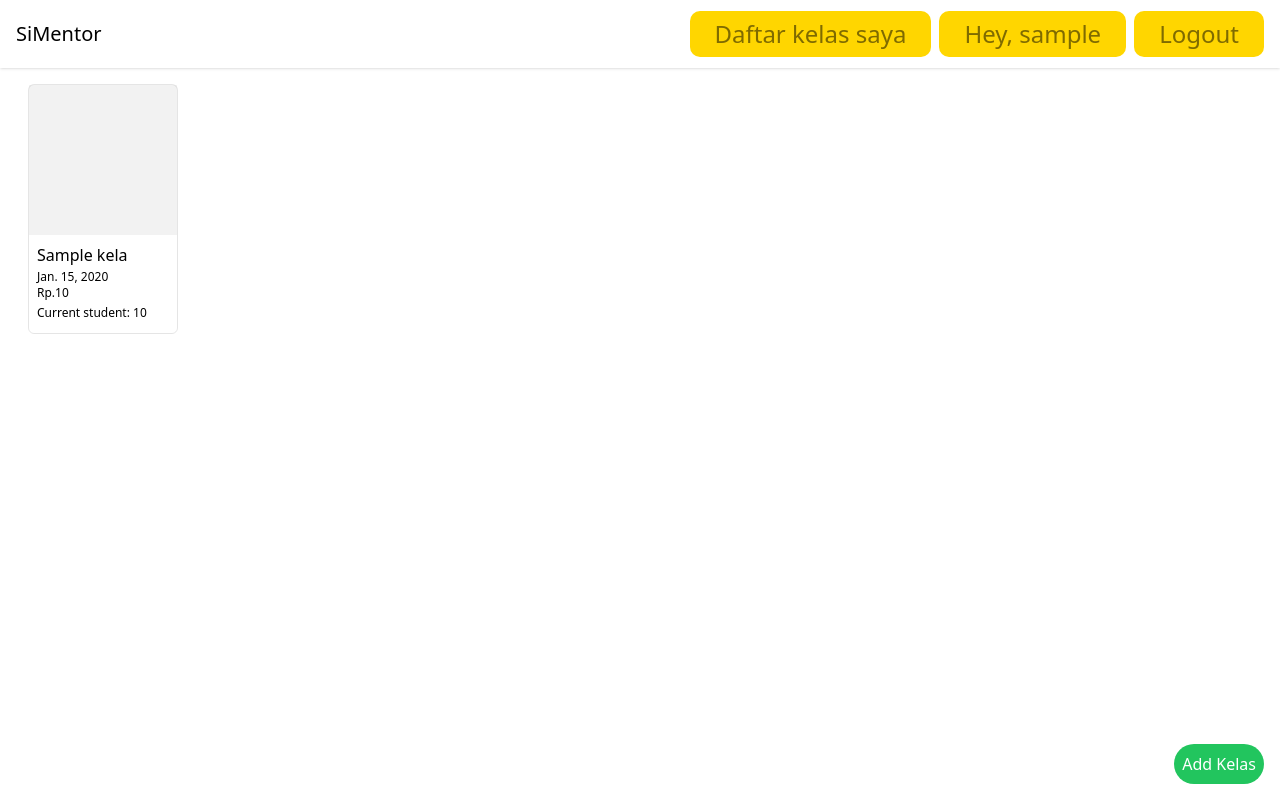
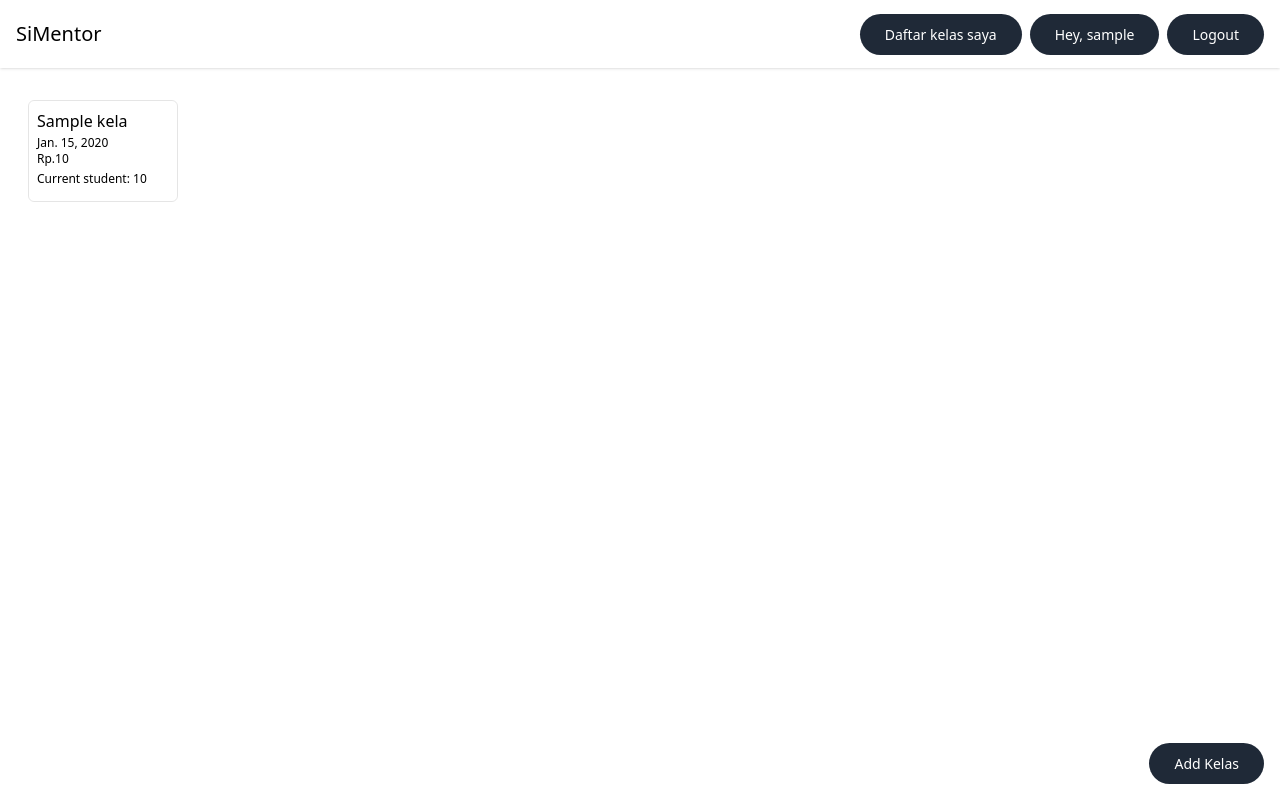
Before and after one commit to YosuaChrialMartono/TK-RPL-Sem-5, a Django app: page /mentor/my-kelas/ in a window 1280 px wide. Run offline with Django 4.2, Linux system fonts and the light colour scheme; a user stored in the database is signed in; tables that the repository leaves empty hold one stand-in row (values such as "Sample post"); some libraries are stand-ins or nearby versions.

Commit message:
Add Button styling to templates

```diff
--- a/UserProfile/templates/profile.html
+++ b/UserProfile/templates/profile.html
@@ -22,7 +22,7 @@
       <div class="text-black text-4xl font-medium font-sans leading-normal">{{ username }}</div>
       {% if is_same_person %}
       <a href="{% url 'UserProfile:view_profile_edit' username=username %}"
-        class="bg-[#FFD600] text-black text-opacity-50 text-2xl font-medium font-sans leading-normal px-[25px] py-[10px] rounded-[10px] hover:shadow-xl">Edit
+        class="bg-gray-800 text-white text-2xl font-medium font-sans leading-normal px-[25px] py-[10px] rounded-full text-sm hover:shadow-gray-90 hover:bg-gray-900 hover:shadow-xl focus:outline-none  focus:ring-4 focus:ring-gray-300">Edit
         Bio</a>
       {% endif %}
     </div>
@@ -36,7 +36,11 @@
       <div class="text-black text-opacity-50 text-2xl font-medium font-sans leading-normal">{{ friend_count }}</div>
       <div class="text-black text-4xl font-medium font-sans leading-normal">Bio</div>
       {% if user_profile.bio == "" %}
+      {% if is_same_person %}
+      <div class="w-[418px] text-black text-opacity-50 text-2xl font-medium font-sans leading-normal">You have no bio</div>
+      {% else %}
       <div class="w-[418px] text-black text-opacity-50 text-2xl font-medium font-sans leading-normal">This user has no bio</div>
+      {% endif %}
       {% else %}
       <div class="w-[418px] text-black text-opacity-50 text-2xl font-medium font-sans leading-normal">
         {{ user_profile.bio }}
--- a/mentor/templates/my-kelas.html
+++ b/mentor/templates/my-kelas.html
@@ -1,14 +1,11 @@
 {% extends "base.html" %}
 
 {% block content %}
-<div class="w-full h-[250px] px-3 flex-col justify-center items-center gap-2 inline-flex m-4 p-4">
+<div class="w-full px-3 flex-col justify-center items-center gap-2 inline-flex m-4 p-4">
     <div class="self-stretch justify-start items-start gap-2 inline-flex">
         {% for kelas in kelas_saya %}
         <div
-            class="w-[150px] h-[250px] rounded-md border border-black border-opacity-10 flex-col justify-start items-center inline-flex">
-            <div class="self-stretch h-[150px] justify-start items-start inline-flex">
-                <div class="w-[150px] h-[150px] relative bg-black bg-opacity-5"></div>
-            </div>
+            class="w-[150px] rounded-md border border-black border-opacity-10 flex-col justify-start items-center inline-flex">
             <div class="self-stretch h-[100px] p-2 flex-col justify-start items-start gap-1 flex">
                 <div class="self-stretch h-6 text-black text-base font-medium font-sans leading-normal">
                     {{ kelas.judul_kelas}}</div>
@@ -26,7 +23,7 @@
         {% endfor %}
     </div>
 </div>
-<a class='fixed bottom-4 right-4 bg-green-500 text-white p-2 rounded-full hover:bg-green-700'
+<a class='fixed bottom-4 right-4 bg-gray-800 text-white text-2xl font-medium font-sans leading-normal px-[25px] py-[10px] rounded-full text-sm hover:shadow-gray-90 hover:bg-gray-900 hover:shadow-xl focus:outline-none  focus:ring-4 focus:ring-gray-300'
     href="{% url 'mentor:create_kelas' %}">Add Kelas</a>
 
 {% endblock %}
--- a/templates/base.html
+++ b/templates/base.html
@@ -74,15 +74,15 @@
 
                 {% if user.role == '1' %}
                 <a href="{% url 'mentor:my_kelas' %}"
-                class="bg-[#FFD600] text-black text-opacity-50 text-2xl font-medium font-sans leading-normal px-[25px] py-[5px] rounded-[10px] hover:shadow-xl">Daftar kelas saya</a>
+                class="bg-gray-800 text-white text-2xl font-medium font-sans leading-normal px-[25px] py-[10px] rounded-full text-sm hover:shadow-gray-90 hover:bg-gray-900 hover:shadow-xl focus:outline-none  focus:ring-4 focus:ring-gray-300">Daftar kelas saya</a>
                 <!-- masukkan link daftar kelas -->
                 {% endif %}
 
                 <a href="{% url 'UserProfile:view_profile' username=request.user.username %}"
-            class="bg-[#FFD600] text-black text-opacity-50 text-2xl font-medium font-sans leading-normal px-[25px] py-[5px] rounded-[10px] hover:shadow-xl">Hey, {{ request.user.username }}</a>
+            class="bg-gray-800 text-white text-2xl font-medium font-sans leading-normal px-[25px] py-[10px] rounded-full text-sm hover:shadow-gray-90 hover:bg-gray-900 hover:shadow-xl focus:outline-none  focus:ring-4 focus:ring-gray-300">Hey, {{ request.user.username }}</a>
 
             <a href="{% url 'authuser:logout' %}"
-            class="bg-[#FFD600] text-black text-opacity-50 text-2xl font-medium font-sans leading-normal px-[25px] py-[5px] rounded-[10px] hover:shadow-xl">Logout</a>
+            class="bg-gray-800 text-white text-2xl font-medium font-sans leading-normal px-[25px] py-[10px] rounded-full text-sm hover:shadow-gray-90 hover:bg-gray-900 hover:shadow-xl focus:outline-none  focus:ring-4 focus:ring-gray-300">Logout</a>
                 {% else %}
                 <a href="{% url 'authuser:login' %}"
                 class="bg-[#FFD600] text-black text-opacity-50 text-2xl font-medium font-sans leading-normal px-[25px] py-[5px] rounded-[10px]">Login</a>
```
